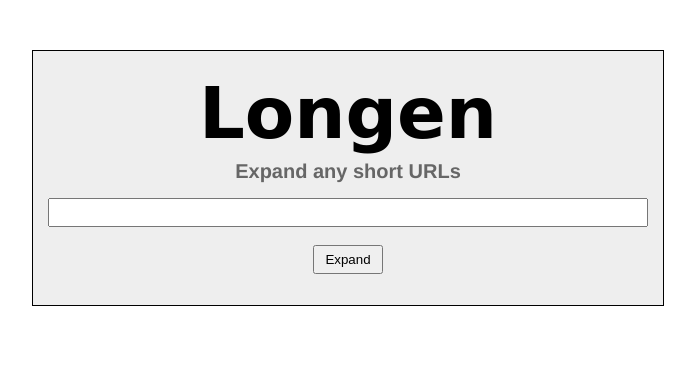
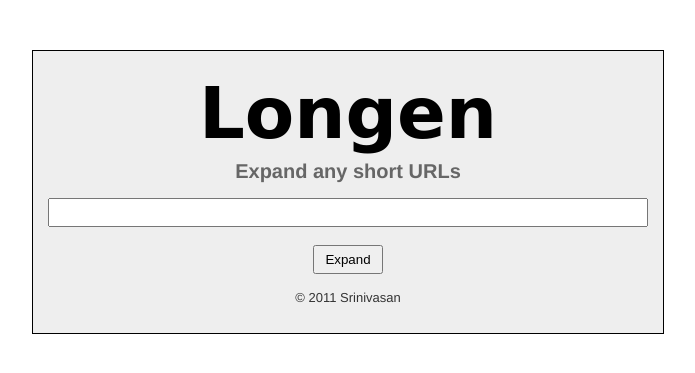
Before and after one commit to cnu/longen, a Python web app: template templates/main.html in a window 1280 px wide. Shown: the top 373 px of the page, without its empty margins (292-987 px from the left). Run offline with Jinja, Linux system fonts and the light colour scheme; the template is opened without the code that fills it, so the values that code supplies are empty; some web fonts are replaced.

Commit message:
Added footer

```diff
--- a/static/layout.css
+++ b/static/layout.css
@@ -50,3 +50,8 @@ label {
 	color:#333;
 	font-size:small;
 }
+
+#footer {
+	font-size:small;
+	color:#333;
+}
--- a/templates/expanded.html
+++ b/templates/expanded.html
@@ -21,6 +21,7 @@
 	      	<a id="redirect_url" href="/r?url={{ short_url }}">http://localhost:8888/r?url={{ short_url }}</a>
 	      	{% end %}
       	</p>
+         <p id="footer">&copy; 2011 Srinivasan</p>
       </div>
    </body>
  </html>
--- a/templates/main.html
+++ b/templates/main.html
@@ -12,7 +12,7 @@
       	<input type="text" name="url" id="url" size="50" /><br /><br/>
       	<input type="submit" name="submit" value="Expand" class="button" />
       	</form>
-
+         <p id="footer">&copy; 2011 Srinivasan</p>
       </div>
    </body>
  </html>
```
